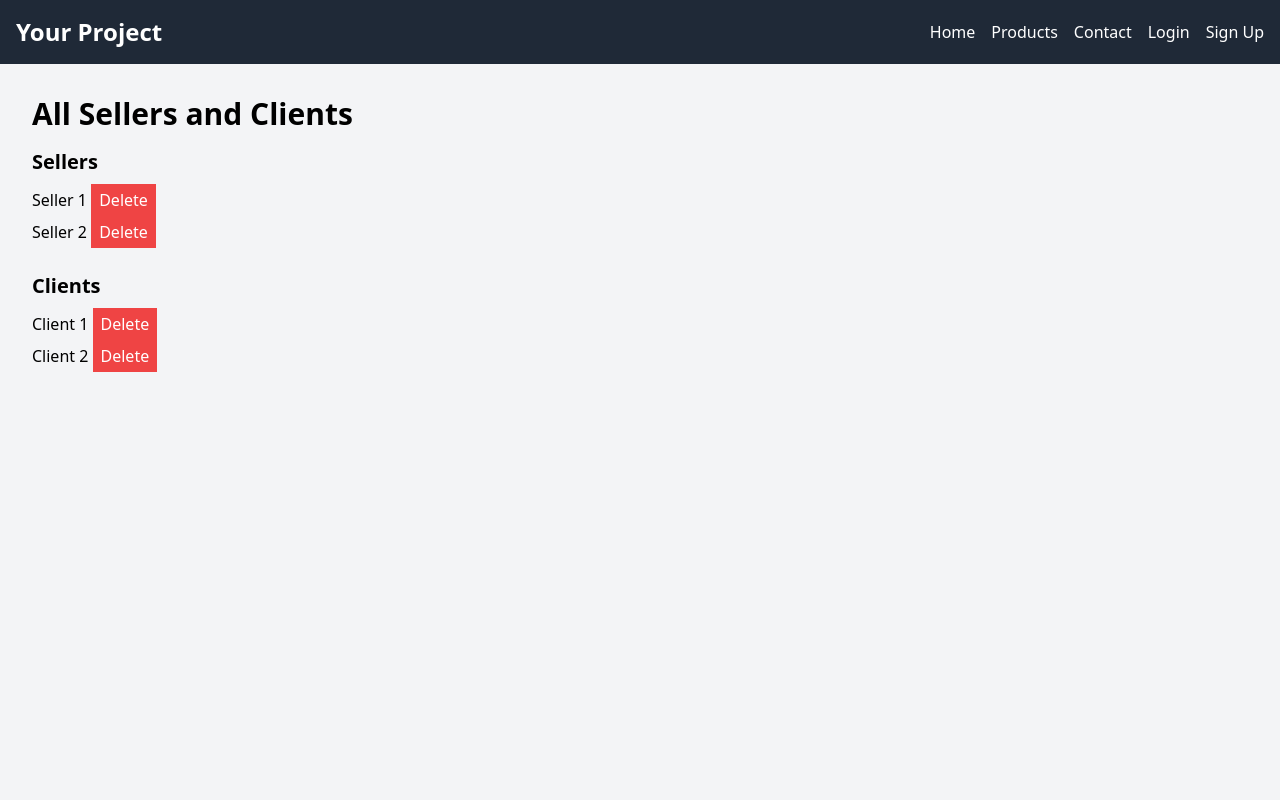
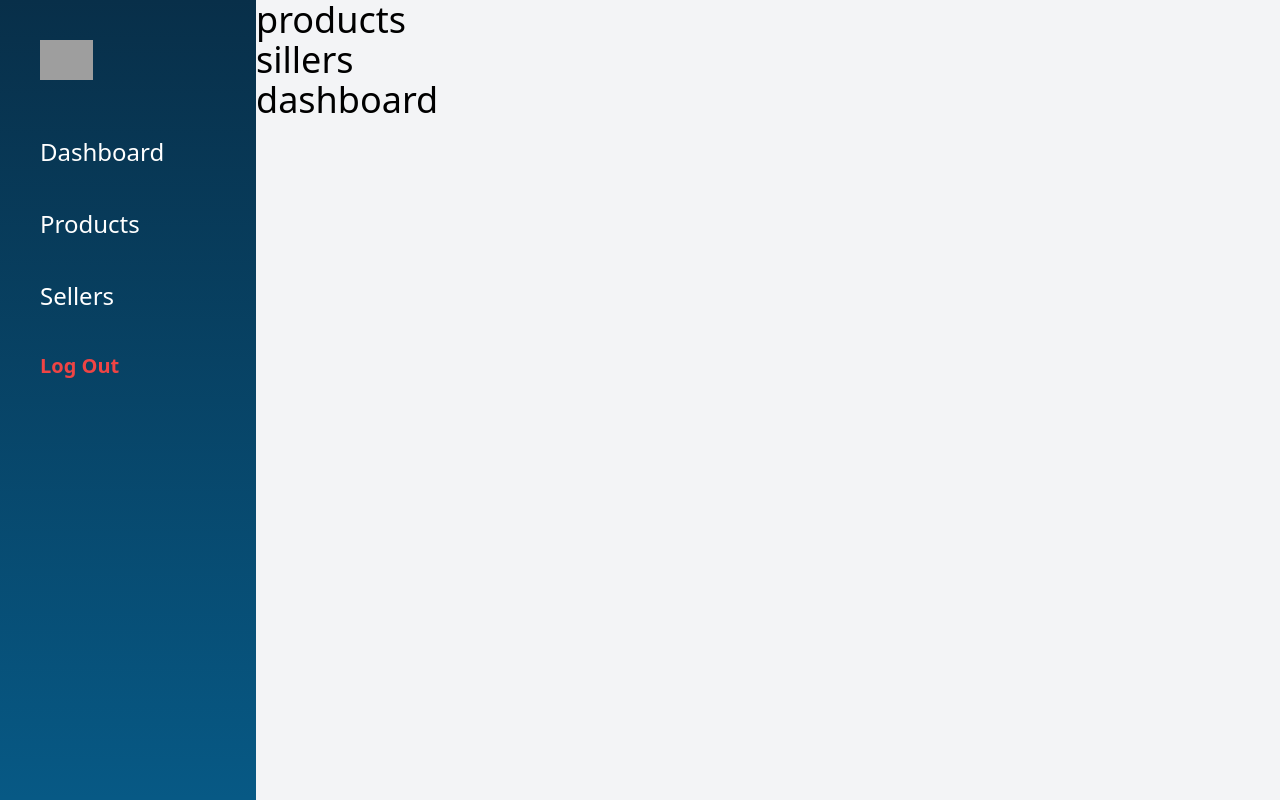
Before and after one commit to Youcode-Classe-E-2023-2024/mohammed-el-bachiri_Avito_V2, a PHP site: page /admin.php in a window 1280 px wide. Run offline with PHP 8.4, Linux system fonts and the light colour scheme; some libraries are stand-ins or nearby versions; grey boxes are pictures that could not be loaded.

Commit message:
styling admin page

```diff
--- a/pages/admin.php
+++ b/pages/admin.php
@@ -4,64 +4,27 @@
     <meta charset="UTF-8">
     <meta name="viewport" content="width=device-width, initial-scale=1.0">
     <title>Super Admin Dashboard</title>
-    <link href="https://cdn.jsdelivr.net/npm/tailwindcss@2.2.19/dist/tailwind.min.css" rel="stylesheet">
+    <script src="https://cdn.tailwindcss.com"></script>
 </head>
 <body class="bg-gray-100">
 
-<!-- Navbar -->
-<nav class="bg-gray-800 text-white p-4">
-    <div class="container mx-auto flex justify-between items-center">
-        <!-- Logo or Brand Name -->
-        <div>
-            <a href="#" class="text-2xl font-bold">Your Project</a>
-        </div>
+<div class="flex">
+    <div class="w-[25%] h-screen from-sky-950 text-white bg-gradient-to-b bg-sky-800">
+        <img src="../img/logo.png" alt="" class="m-10 h-10">
+        <p class="w-full p-4 pl-10 my-2  text-2xl">Dashboard</p>
+        <p class="w-full p-4 pl-10 my-2 text-2xl">Products</p>
+        <p class="w-full p-4 pl-10 my-2 text-2xl">Sellers</p>
+        <p class="w-full p-4 pl-10 my-2 text-red-500 font-bold text-xl">Log Out</p>
+    </div>
+    <div id="divv" class="w-full">
+        <div id="d1" class="text-4xl">products</div>
+        <div id="d2" class="text-4xl">sillers</div>
+        <div id="d3" class="text-4xl">dashboard</div>
+    </div>
+</div>
 
-        <!-- Navbar Links -->
-        <div class="flex space-x-4">
-            <a href="#" class="hover:text-gray-300">Home</a>
-            <a href="#" class="hover:text-gray-300">Products</a>
-            <a href="#" class="hover:text-gray-300">Contact</a>
 
-            <!-- Add more links based on your requirements -->
-
-            <!-- User Authentication Section -->
-            <div class="flex items-center space-x-4">
-                <!-- Replace these links with actual authentication logic -->
-                <a href="#" class="hover:text-gray-300">Login</a>
-                <a href="#" class="hover:text-gray-300">Sign Up</a>
-            </div>
-        </div>
-    </div>
-</nav>
-
-<div class="container mx-auto p-8">
-
-    <!-- Super Admin Content -->
-    <h2 class="text-3xl font-bold mb-4">All Sellers and Clients</h2>
-
-    <!-- List of Sellers -->
-    <div class="mb-6">
-        <h3 class="text-xl font-bold mb-2">Sellers</h3>
-        <!-- Replace the following with actual seller data -->
-        <ul>
-            <li>Seller 1 <button class="bg-red-500 text-white px-2 py-1">Delete</button></li>
-            <li>Seller 2 <button class="bg-red-500 text-white px-2 py-1">Delete</button></li>
-            <!-- Add more sellers as needed -->
-        </ul>
-    </div>
-
-    <!-- List of Clients -->
-    <div>
-        <h3 class="text-xl font-bold mb-2">Clients</h3>
-        <!-- Replace the following with actual client data -->
-        <ul>
-            <li>Client 1 <button class="bg-red-500 text-white px-2 py-1">Delete</button></li>
-            <li>Client 2 <button class="bg-red-500 text-white px-2 py-1">Delete</button></li>
-            <!-- Add more clients as needed -->
-        </ul>
-    </div>
-
-</div>
+<script src="script.js"></script>
 
 </body>
 </html>
```
Also changed, not shown: pages/client.php (+51 -13 lines).
